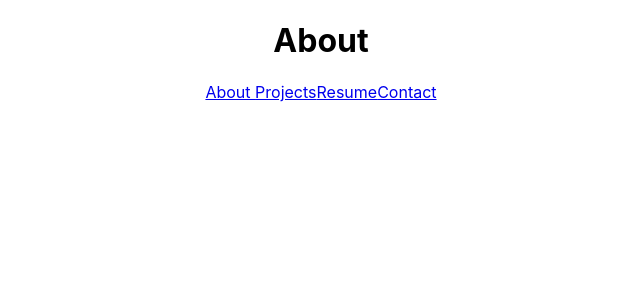
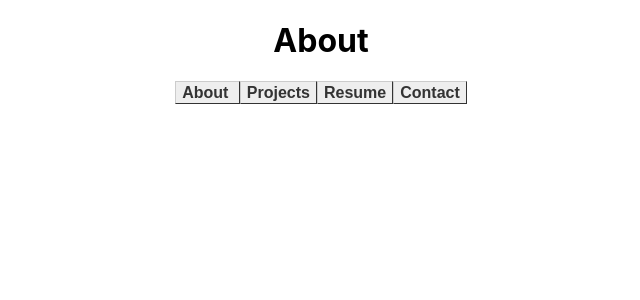
Before and after one commit to jamesjd210/james-dong-website, a React (Create React App) app in the folder portfolio/: page / in a window 1280 px wide. Shown: the top 300 px of the page, without its empty margins (319-959 px from the left). Built offline with nearby package versions, Linux system fonts and the light colour scheme.

Commit message:
added styling to top navbar

```diff
--- a/portfolio/src/App.css
+++ b/portfolio/src/App.css
@@ -36,3 +36,16 @@
     transform: rotate(360deg);
   }
 }
+
+.item {
+  font: bold 16px Arial;
+  text-decoration: none;
+  background-color: #EEEEEE;
+  color: #333333;
+  padding: 2px 6px 2px 6px;
+  border-top: 1px solid #CCCCCC;
+  border-right: 1px solid #333333;
+  border-bottom: 1px solid #333333;
+  border-left: 1px solid #CCCCCC;
+
+}
```
Also changed, not shown: portfolio/src/App.js (line endings or trailing spaces).
